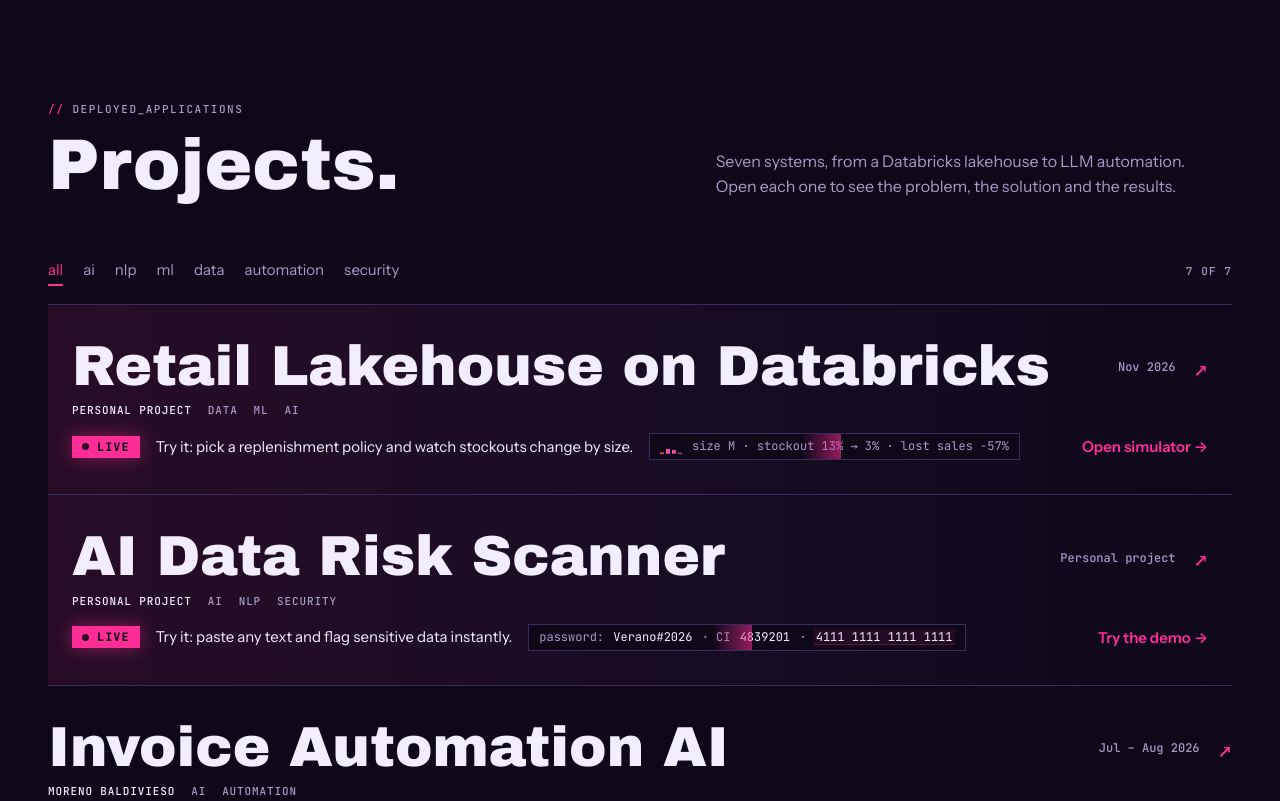
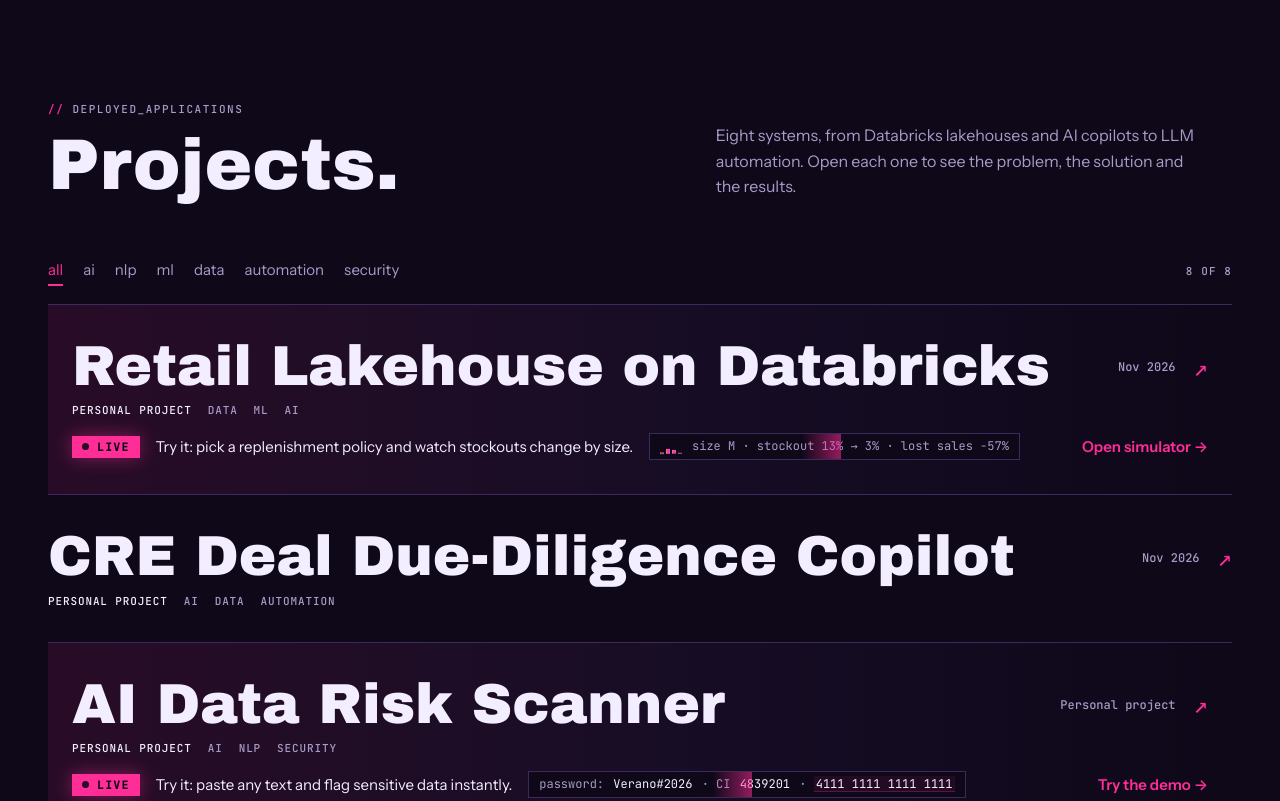
Before and after one commit to narichunarze/narichunarze.github.io, a website: page index.html in a window 1280 px wide. Shown: the part 1060-1861 px from the top of the page. Drawn offline with Linux system fonts and the light colour scheme; animation ran at ten frames a second; a web font is replaced by a local one.

Commit message:
Add CRE Deal Due-Diligence Copilot project
New case study with real outputs from the Databricks run (scorecard, red flags,
architecture, IC memo, AI-output evaluation), graph hub and stack entries.
Cache-bust CSS and JS so the new project shows up immediately.

```diff
--- a/js/data.js
+++ b/js/data.js
@@ -16,7 +16,7 @@ export const I18N = {
     impact_title: 'Impacto medible.',
     impact_note: 'Cifras de proyectos reales. Las marcadas como objetivo son metas de diseño del sistema, no resultados ya medidos.',
     projects_title: 'Proyectos.',
-    projects_note: 'Siete sistemas, de un lakehouse en Databricks a automatización con LLMs. Abre cada uno para ver el problema, la solución y los resultados.',
+    projects_note: 'Ocho sistemas, de lakehouses y copilotos con IA en Databricks a automatización con LLMs. Abre cada uno para ver el problema, la solución y los resultados.',
     sim_live_text: 'Pruébalo: elige una política de reposición y mira cómo cambian los quiebres por talla.', sim_live_sample: 'talla M · quiebre 13% → 3% · venta perdida −57%', sim_live_cta: 'Abrir simulador →', sim_float: '▶ simulador interactivo · clic para probar',
     sim_title: 'Simulador de reposición', sim_note: 'El mismo año, con exactamente la misma demanda, repetido con tres políticas. Datos reales del backtest del proyecto (KPIs: promedio de 3 semillas; gráfico: semilla 42).',
     sim_pol: { even_split: 'Reparto parejo (hoy)', size_curve: 'Curva de tallas', size_aware: 'Curva + demanda sin censura' },
@@ -46,7 +46,7 @@ export const I18N = {
     footer_made: 'un solo archivo · html · tailwind · javascript',
     case_back: '← Proyectos', case_problem: 'Problema', case_solution: 'Solución', case_results: 'Métricas y resultado', case_stack: 'Stack y enlaces',
     case_private: 'Código privado del cliente', case_repo: 'Ver repositorio en GitHub', case_prev: '← Anterior', case_next: 'Siguiente →',
-    media_pending: '▶ video próximamente', note_fictitious: 'Grabación del sistema real con datos ficticios.', note_mockup: 'Mockup basado en la presentación del proyecto.', target: 'objetivo', see_case: 'Ver caso →', role: 'Rol',
+    media_pending: '▶ video próximamente', note_fictitious: 'Grabación del sistema real con datos ficticios.', note_mockup: 'Mockup basado en la presentación del proyecto.', note_outputs: 'Resultados reales de la ejecución en Databricks · cliente simulado y datos sintéticos.', target: 'objetivo', see_case: 'Ver caso →', role: 'Rol',
   },
   en: {
     nav_profile: 'About', nav_projects: 'Projects', nav_exp: 'Experience', nav_stack: 'Stack', nav_contact: 'Contact', menu: 'menu',
@@ -62,7 +62,7 @@ export const I18N = {
     impact_title: 'Measured impact.',
     impact_note: 'Figures from real projects. Those marked as target are system design goals, not results already measured.',
     projects_title: 'Projects.',
-    projects_note: 'Seven systems, from a Databricks lakehouse to LLM automation. Open each one to see the problem, the solution and the results.',
+    projects_note: 'Eight systems, from Databricks lakehouses and AI copilots to LLM automation. Open each one to see the problem, the solution and the results.',
     sim_live_text: 'Try it: pick a replenishment policy and watch stockouts change by size.', sim_live_sample: 'size M · stockout 13% → 3% · lost sales −57%', sim_live_cta: 'Open simulator →', sim_float: '▶ interactive simulator · click to try',
     sim_title: 'Replenishment simulator', sim_note: 'The same year, with exactly the same demand, replayed under three policies. Real data from the project backtest (KPIs: average of 3 seeds; chart: seed 42).',
     sim_pol: { even_split: 'Even split (today)', size_curve: 'Size curve', size_aware: 'Size curve + uncensored demand' },
@@ -92,7 +92,7 @@ export const I18N = {
     footer_made: 'one file · html · tailwind · javascript',
     case_back: '← Projects', case_problem: 'Problem', case_solution: 'Solution', case_results: 'Metrics & results', case_stack: 'Stack & links',
     case_private: 'Private client code', case_repo: 'View repository on GitHub', case_prev: '← Previous', case_next: 'Next →',
-    media_pending: '▶ video coming soon', note_fictitious: 'Recording of the real system using fictitious data.', note_mockup: 'Mockup based on the project presentation.', target: 'target', see_case: 'View case →', role: 'Role',
+    media_pending: '▶ video coming soon', note_fictitious: 'Recording of the real system using fictitious data.', note_mockup: 'Mockup based on the project presentation.', note_outputs: 'Real outputs from the Databricks run · simulated client and synthetic data.', target: 'target', see_case: 'View case →', role: 'Role',
   }
 };
 /* ================= data (fuente: CV) ================= */
@@ -135,6 +135,25 @@ export const PROJECTS = [
       { v: '12/12', l: { es: 'benchmarks del agente Genie (6 → 9 → 10 → 12)', en: 'Genie agent benchmarks (6 → 9 → 10 → 12)' } },
     ],
     stack: ['Databricks', 'Lakeflow Pipelines', 'Auto Loader', 'Delta Lake', 'Unity Catalog', 'Lakeflow Jobs', 'MLflow', 'Genie', 'PySpark', 'SQL', 'scikit-learn', 'Asset Bundles', 'GitHub Actions', 'pytest', 'Claude Code'] },
+  { slug: 'cre-deal-copilot', title: 'CRE Deal Due-Diligence Copilot', org: { es: 'Proyecto propio', en: 'Personal project' }, hue: 150, tags: ['ai', 'data', 'automation'],
+    media: { type: 'image', src: 'media/cre-deal-copilot.jpg', note: 'outputs' },
+    gallery: [
+      { src: 'media/cre-deal-copilot-catch.jpg', cap: { es: 'El hallazgo: el memorando dice 95% de ocupación y NOI de $1.26M; los datos reales dan 85.6% y $0.97M.', en: 'The catch: the memorandum claims 95% occupancy and $1.26M NOI; the actual data shows 85.6% and $0.97M.' } },
+      { src: 'media/cre-deal-copilot-architecture.jpg', cap: { es: 'Arquitectura: ai_parse_document → ai_query → evaluación en MLflow → underwriting en Python → memo → Databricks App.', en: 'Architecture: ai_parse_document → ai_query → MLflow evaluation → Python underwriting → memo → Databricks App.' } },
+      { src: 'media/cre-deal-copilot-memo.jpg', cap: { es: 'Memo para el comité de inversión, generado por el LLM solo con los números verificados.', en: 'Investment committee memo, written by the LLM from the verified numbers only.' } },
+      { src: 'media/cre-deal-copilot-trust.jpg', cap: { es: 'La salida de la IA se mide: 24/24 campos correctos y registro de los errores de IA que corregí.', en: 'AI output is measured: 24/24 fields correct and a log of the AI errors I fixed.' } },
+    ],
+    link: 'https://github.com/narichunarze/cre-deal-copilot',
+    role: { es: 'Engagement FDE simulado · nov 2026', en: 'Simulated FDE engagement · Nov 2026' },
+    problem: { es: 'Una firma de inversión inmobiliaria (cliente simulado) revisa cada oportunidad de compra a mano: el memorando de venta en PDF, el rent roll y el estado de resultados de 12 meses (T-12). Toma días por operación y las cifras del vendedor suelen venir infladas: pagar de más o tomar una deuda que el activo no cubre son errores caros.', en: 'A real estate investment firm (simulated client) reviews every acquisition by hand: the seller\'s Offering Memorandum PDF, the rent roll and the trailing-12-month statement (T-12). It takes days per deal and the seller\'s numbers are often inflated: overpaying, or taking on debt the asset cannot cover, are costly mistakes.' },
+    solution: { es: 'Un copiloto en Databricks que lee el PDF con ai_parse_document, extrae lo que afirma el vendedor con ai_query y lo contrasta con los datos reales. Las métricas (ocupación, NOI, cap rate, DSCR, morosidad) las calcula código probado, no el LLM; la IA solo lee y redacta el memo para el comité. La extracción se mide en MLflow y el job se detiene si baja la precisión. Todo se despliega como código con Asset Bundles y GitHub Actions, con una Databricks App con chat, y lo desarrollé AI-first con Claude Code, registrando cada error de la IA que corregí.', en: 'A Databricks copilot that reads the PDF with ai_parse_document, extracts the seller\'s claims with ai_query and checks them against the actual data. The metrics (occupancy, NOI, cap rate, DSCR, delinquency) are computed by tested code, not the LLM; the AI only reads and writes the committee memo. Extraction is scored in MLflow and the job stops if accuracy drops. Everything is deployed as code with Asset Bundles and GitHub Actions, with a Databricks App and chat, and I built it AI-first with Claude Code, logging every AI error I fixed.' },
+    metrics: [
+      { v: '+30%', l: { es: 'NOI inflado en un memorando, detectado automáticamente', en: 'NOI overstated in one memorandum, caught automatically' } },
+      { v: '95% → 85.6%', l: { es: 'ocupación declarada vs. verificada en el mismo deal', en: 'claimed vs. verified occupancy on the same deal' } },
+      { v: '24/24', l: { es: 'campos del memorando extraídos correctamente (evaluado en MLflow)', en: 'memorandum fields extracted correctly (scored in MLflow)' } },
+      { v: { es: 'Días → min', en: 'Days → min' }, l: { es: 'de revisión manual a un primer filtro automático', en: 'from manual review to an automated first screen' } },
+    ],
+    stack: ['Databricks', 'AI Functions', 'ai_query', 'ai_parse_document', 'Unity Catalog', 'Delta Lake', 'Lakeflow Jobs', 'MLflow', 'Databricks Apps', 'PySpark', 'SQL', 'Streamlit', 'Asset Bundles', 'GitHub Actions', 'pytest', 'Claude Code'] },
   { slug: 'ai-data-risk-scanner', title: 'AI Data Risk Scanner', org: { es: 'Proyecto propio', en: 'Personal project' }, hue: -20, tags: ['ai', 'nlp', 'security'], media: null, demo: true, link: 'https://github.com/narichunarze/AI-Data-Risk-Scanner',
     role: { es: 'Proyecto propio', en: 'Personal project' },
     problem: { es: 'Datos personales, información financiera y credenciales terminan escondidos en texto no estructurado, donde nadie los busca hasta que se filtran.', en: 'Personal data, financial information and credentials end up hidden in unstructured text, where nobody looks until they leak.' },
@@ -223,8 +242,8 @@ export const EXPERIENCE = [
 ];
 
 export const STACK = [
-  { k: 'ai_ml', title: { es: 'IA y Machine Learning', en: 'AI & Machine Learning' }, items: ['Generative AI', 'Agentic AI', 'Genie (Databricks)', 'AI-assisted development (Claude Code)', 'LLMs', 'RAG', 'Prompt Engineering', 'NLP', 'BERT / mBERT', 'Sentiment Analysis', 'SVM', 'Logistic Regression', 'Naive Bayes', 'Neural Networks', 'Prophet', 'Predictive Analytics', 'Human-in-the-loop'] },
-  { k: 'data_bi', title: { es: 'Datos y BI', en: 'Data & BI' }, items: ['Databricks', 'PySpark', 'Lakeflow Pipelines', 'Delta Lake', 'Unity Catalog', 'MLflow', 'Python', 'pandas', 'SQL', 'Power BI', 'Statistical Analysis', 'Data Visualization', 'KPI Development', 'Data Cleaning & ETL', 'EDA'] },
+  { k: 'ai_ml', title: { es: 'IA y Machine Learning', en: 'AI & Machine Learning' }, items: ['Generative AI', 'Agentic AI', 'Genie (Databricks)', 'Databricks AI Functions (ai_query, ai_parse_document)', 'AI-assisted development (Claude Code)', 'LLMs', 'RAG', 'Prompt Engineering', 'NLP', 'BERT / mBERT', 'Sentiment Analysis', 'SVM', 'Logistic Regression', 'Naive Bayes', 'Neural Networks', 'Prophet', 'Predictive Analytics', 'Human-in-the-loop'] },
+  { k: 'data_bi', title: { es: 'Datos y BI', en: 'Data & BI' }, items: ['Databricks', 'PySpark', 'Lakeflow Pipelines', 'Delta Lake', 'Unity Catalog', 'MLflow', 'Databricks Apps', 'Python', 'pandas', 'SQL', 'Power BI', 'Statistical Analysis', 'Data Visualization', 'KPI Development', 'Data Cleaning & ETL', 'EDA'] },
   { k: 'automation', title: { es: 'Automatización e ingeniería', en: 'Automation & engineering' }, items: ['Power Automate', 'Web Scraping', 'Cron', 'Docker / Compose', 'REST APIs', 'React', 'Node.js', 'TypeScript', 'Odoo', 'Git / GitHub', 'GitHub Actions (CI/CD)', 'Asset Bundles', 'pytest', 'Linux'] },
   { k: 'product', title: { es: 'Producto y procesos', en: 'Product & process' }, items: ['Requirements Gathering', 'Stakeholder Reporting', 'ITIL', 'Process Optimization', 'Project Management', 'Cross-functional Collaboration'] },
 ];
--- a/js/main.js
+++ b/js/main.js
@@ -1,4 +1,4 @@
-import { I18N, FACTS, IMPACT, TAGS, TAG_LABEL, PROJECTS, EXPERIENCE, STACK, LEADERSHIP, EDU, SIM } from './data.js?v=20261125b';
+import { I18N, FACTS, IMPACT, TAGS, TAG_LABEL, PROJECTS, EXPERIENCE, STACK, LEADERSHIP, EDU, SIM } from './data.js?v=20261126a';
 
 const $ = (s, r = document) => r.querySelector(s);
 const $$ = (s, r = document) => Array.from(r.querySelectorAll(s));
@@ -431,6 +431,7 @@ const graph = (() => {
   };
   const HUBS = [
     { id: 'retail-lakehouse-databricks', kind: 'case', label: 'Retail Lakehouse', skills: ['Databricks', 'PySpark', 'SQL', 'Python', 'MLflow', 'Genie', 'ETL', 'Predictive Analytics', 'CI/CD', 'Requirements Gathering'] },
+    { id: 'cre-deal-copilot', kind: 'case', label: 'CRE Deal Copilot', skills: ['Databricks', 'PySpark', 'SQL', 'Python', 'MLflow', 'LLMs', 'Streamlit', 'CI/CD', 'Requirements Gathering'] },
     { id: 'invoice-automation-ai', kind: 'case', label: 'Invoice Automation AI', skills: ['Python', 'Claude AI', 'LLMs', 'cron', 'Web scraping', 'Odoo', 'Human-in-the-loop'] },
     { id: 'review-sentiment-mbert', kind: 'case', label: 'Review Sentiment mBERT', skills: ['Python', 'BERT', 'NLP'] },
     { id: 'demand-forecast-prophet', kind: 'case', label: 'Demand Forecast', skills: ['Python', 'Prophet', 'Predictive Analytics'] },
```
Also changed, not shown: index.html (+3 -3 lines), media/cre-deal-copilot-architecture.jpg (added), media/cre-deal-copilot-catch.jpg (added), media/cre-deal-copilot-memo.jpg (added), media/cre-deal-copilot-trust.jpg (added), media/cre-deal-copilot.jpg (added).
